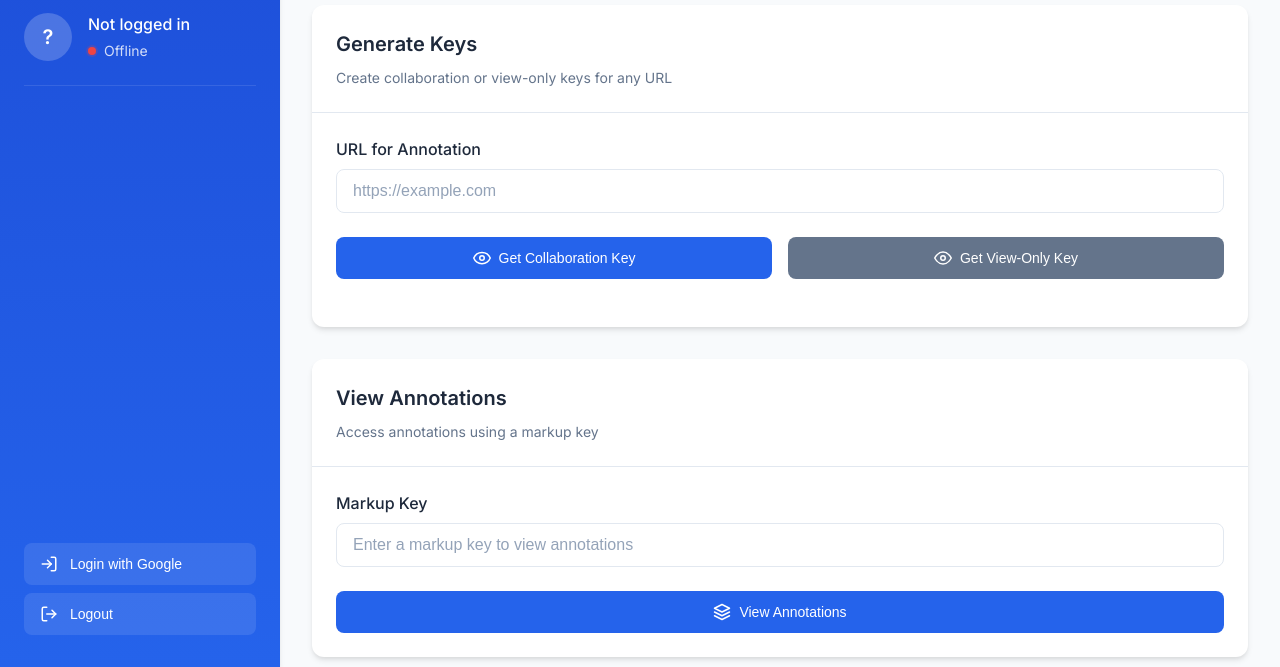
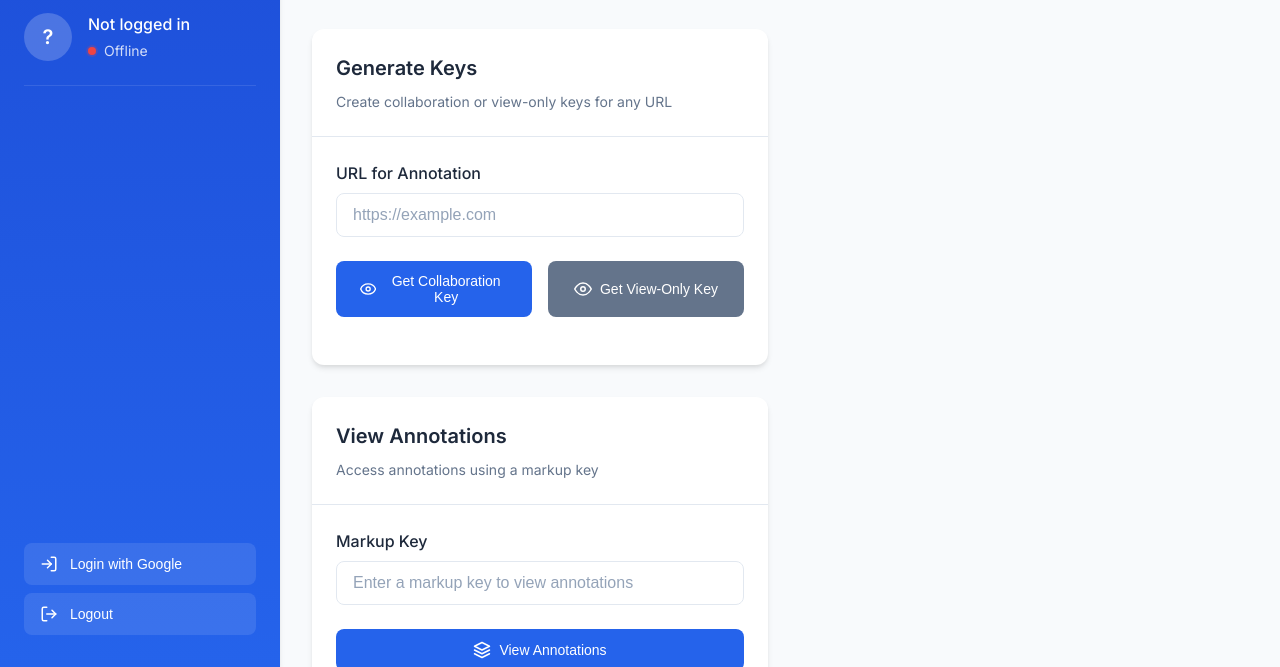
Before and after one commit to chancew7/webscribe, a website built with webpack: page index.html in a window 1280 px wide. Shown: the part 133-800 px from the top of the page. Built offline with nearby package versions, Linux system fonts and the light colour scheme; some packages are replaced by stand-ins of ours; no server answers.

Commit message:
turned page into a popup instead of a tab

```diff
--- a/src/background_scripts/background.js
+++ b/src/background_scripts/background.js
@@ -8,9 +8,11 @@ import { db } from './firebase-init.js';
 import { collection, query, where, getDocs, addDoc, doc, getDoc, updateDoc, arrayUnion } from 'firebase/firestore';
 import { reimplementAnnotation } from "../content_scripts/annotation_builder.js";
 
+/*
 chrome.action.onClicked.addListener(function() {
     chrome.tabs.create({url: '../index.html'});
   });
+*/
 
 //context menu buttons
 chrome.runtime.onInstalled.addListener(() => {
--- a/styles.css
+++ b/styles.css
@@ -36,8 +36,8 @@
       "Helvetica Neue", sans-serif;
     background-color: var(--background-color);
     color: var(--text-primary);
-    height: 100%;
-    width: 100%;
+    width: 800px;
+    height: 700px;
     line-height: 1.5;
     font-size: 16px;
   }
```
Also changed, not shown: manifest.json.
